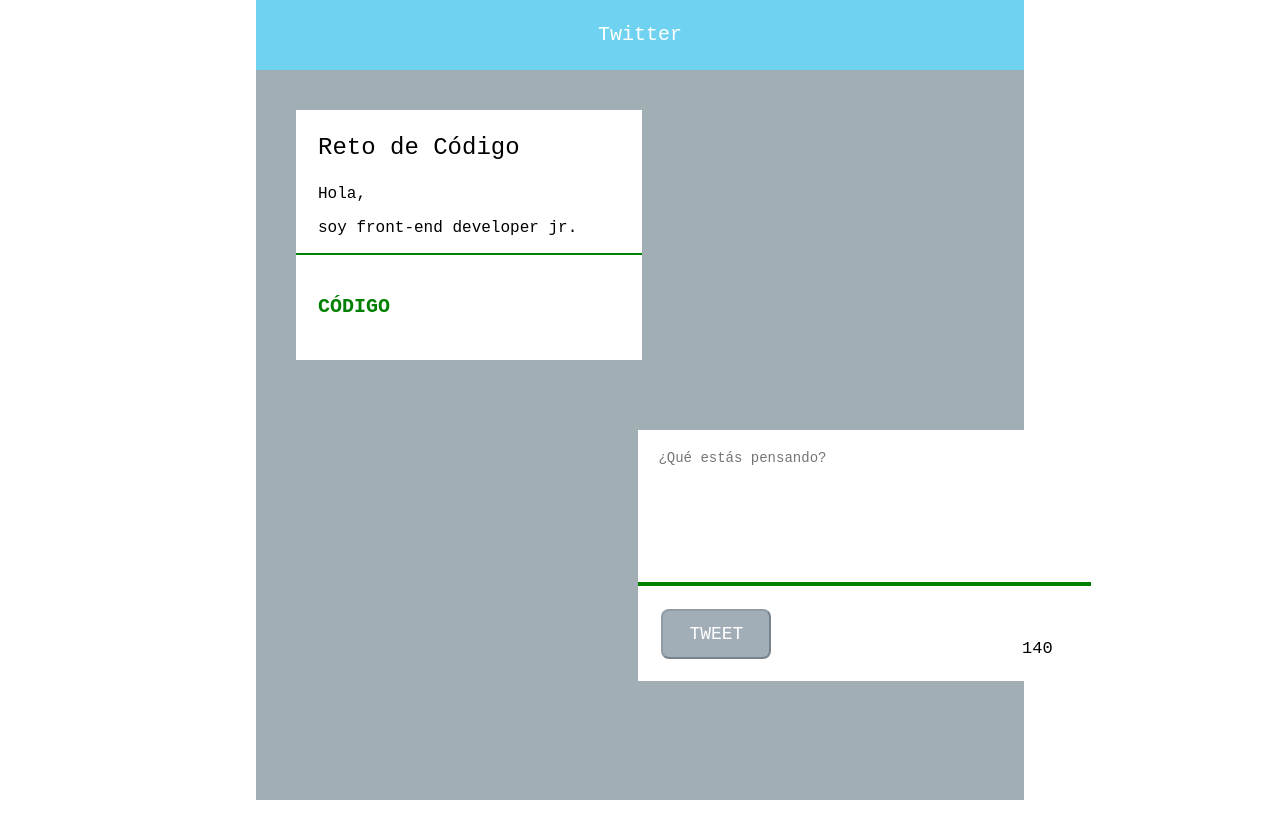
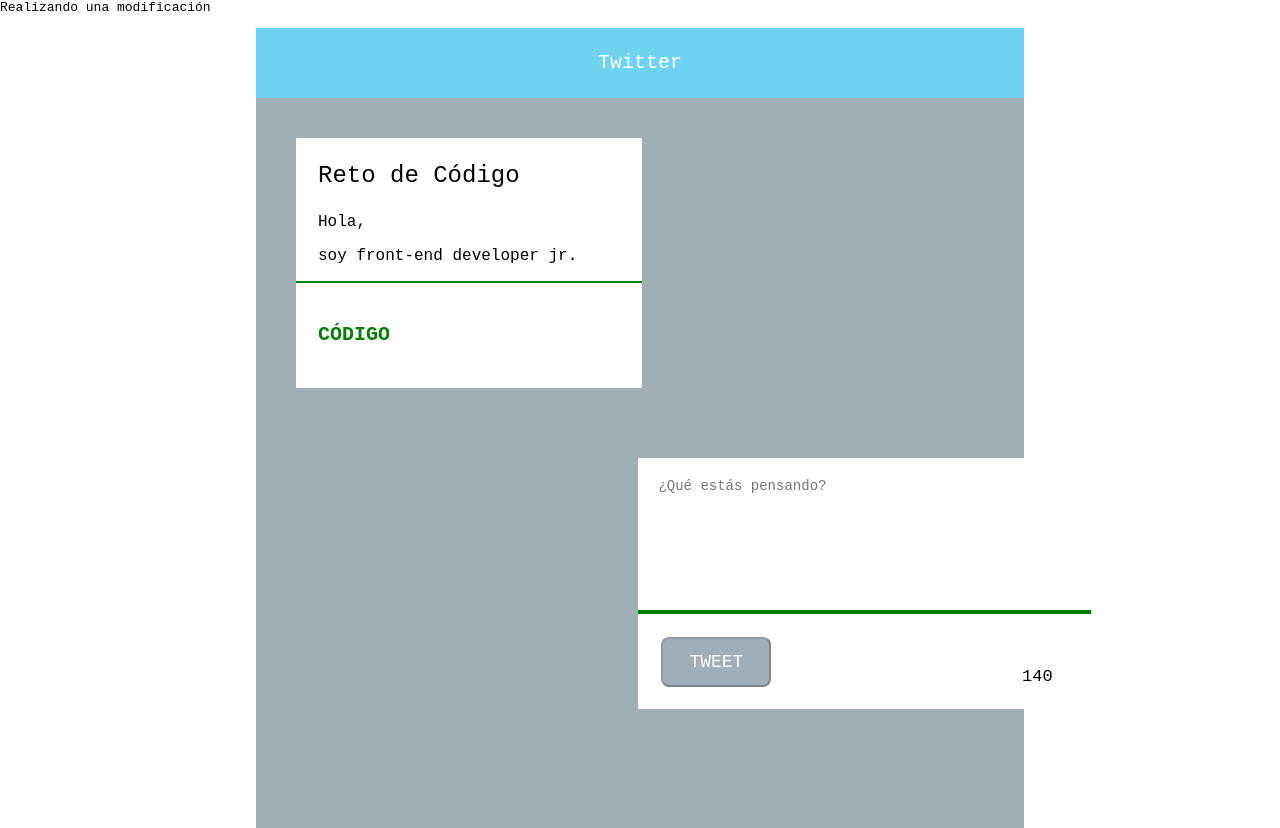
Before and after one commit to frishlin/twitter, a plain HTML site: page index.html in a window 1280 px wide. Before the commit the page ends 800 px from the top, so only its background shows below. Drawn offline with Linux system fonts and the light colour scheme.

Commit message:
modificando sin ser colaborador

```diff
--- a/index.html
+++ b/index.html
@@ -6,7 +6,7 @@
     </style>
   </head>
   <body>
-
+    <p>Realizando una modificación</p>
     <script type="text/javascript" src = "js/app.js"></script>
   </body>
 </html>
```
